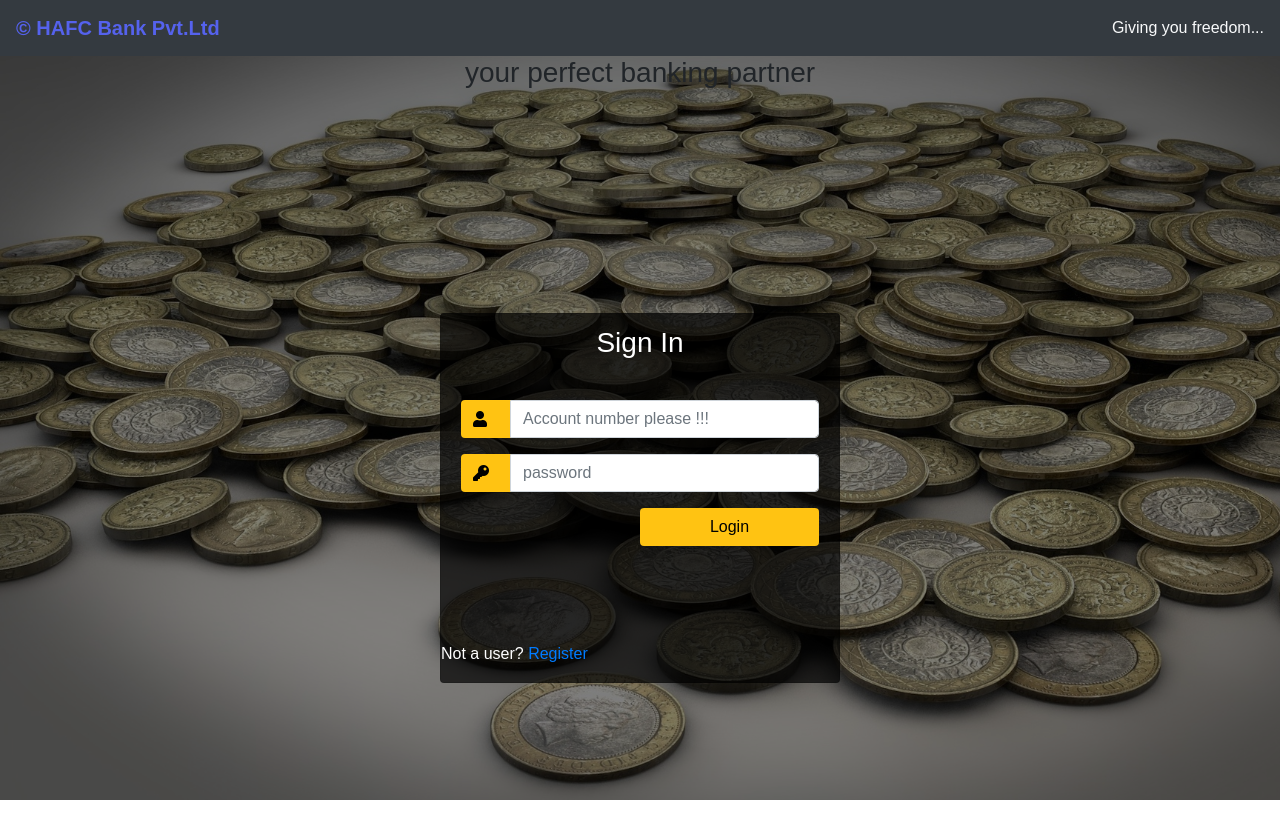
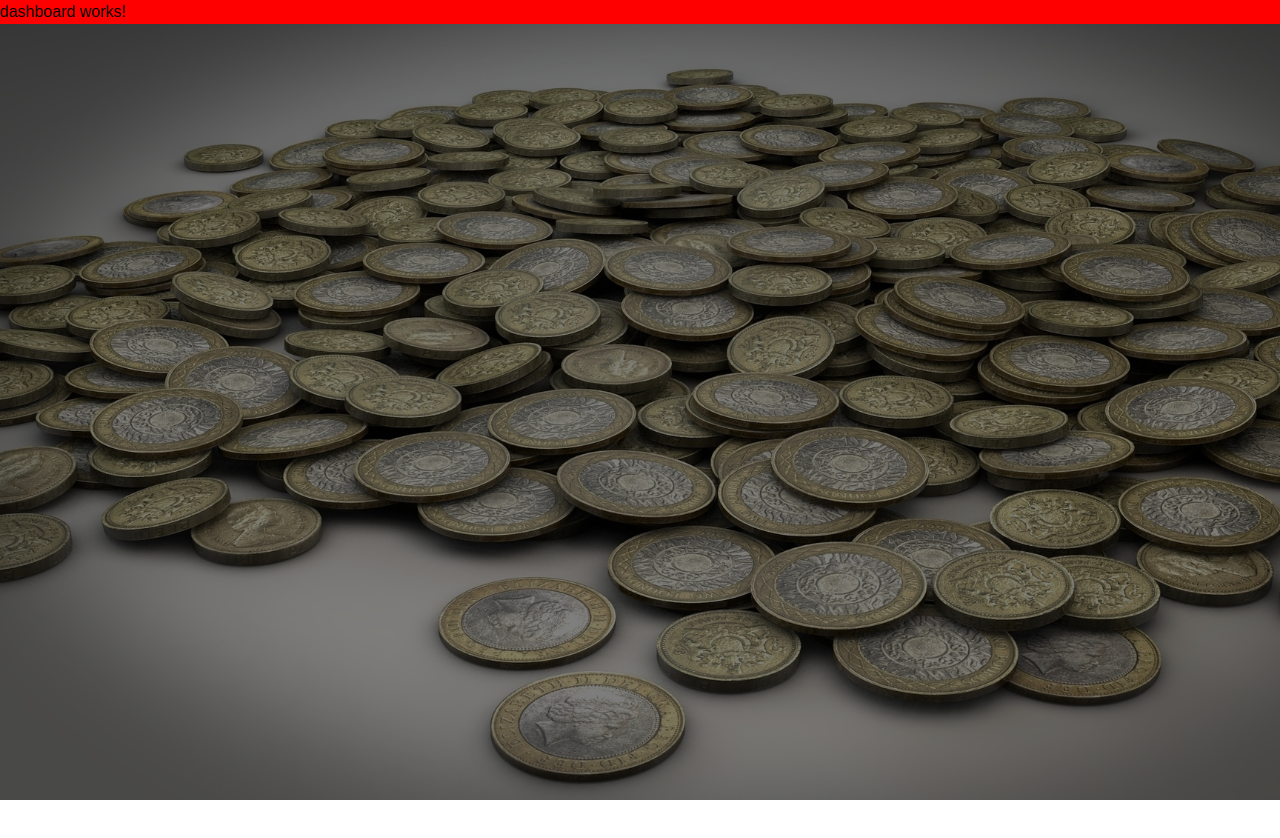
Before and after one commit to vysakhvivi/bankApp, an Angular app: page /dashboard in a window 1280 px wide. Before the commit this address led to /. Shown: the top 838 px of the page. After the commit the page ends 800 px from the top, so only its background shows below. Built offline with nearby package versions, Linux system fonts and the light colour scheme; a web font is replaced by a local one.

Commit message:
path and router added

```diff
--- a/src/app/app-routing.module.ts
+++ b/src/app/app-routing.module.ts
@@ -1,7 +1,16 @@
 import { NgModule } from '@angular/core';
 import { RouterModule, Routes } from '@angular/router';
+import { DashboardComponent } from './dashboard/dashboard.component';
+import { LoginComponent } from './login/login.component';
 
-const routes: Routes = [];
+const routes: Routes = [
+  {
+    path:'',component:LoginComponent
+  },
+  {
+    path:'dashboard',component:DashboardComponent
+  },
+];
 
 @NgModule({
   imports: [RouterModule.forRoot(routes)],
--- a/src/app/app.component.html
+++ b/src/app/app.component.html
@@ -1 +1 @@
-<app-login></app-login>
+<router-outlet></router-outlet>
--- a/src/app/app.module.ts
+++ b/src/app/app.module.ts
@@ -5,11 +5,13 @@
 import { AppRoutingModule } from './app-routing.module';
 import { AppComponent } from './app.component';
 import { LoginComponent } from './login/login.component';
+import { DashboardComponent } from './dashboard/dashboard.component';
 
 @NgModule({
   declarations: [
     AppComponent,
     LoginComponent,
+    DashboardComponent,
   ],
   imports: [
     BrowserModule,
--- /dev/null
+++ b/src/app/dashboard/dashboard.component.html
@@ -0,0 +1 @@
+<p style="background-color: red; color: black;">dashboard works!</p>
--- /dev/null
+++ b/src/app/dashboard/dashboard.component.ts
@@ -0,0 +1,15 @@
+import { Component, OnInit } from '@angular/core';
+
+@Component({
+  selector: 'app-dashboard',
+  templateUrl: './dashboard.component.html',
+  styleUrls: ['./dashboard.component.css']
+})
+export class DashboardComponent implements OnInit {
+
+  constructor() { }
+
+  ngOnInit(): void {
+  }
+
+}
--- a/src/app/login/login.component.html
+++ b/src/app/login/login.component.html
@@ -14,7 +14,7 @@
 
               </div>
               <div class="card-body">
-                  <form>
+                  <form (ngSubmit)="login()">
                       <div class="input-group form-group">
                           <div class="input-group-prepend">
                               <span class="input-group-text"><i class="fas fa-user"></i></span>
@@ -34,7 +34,7 @@
                       </div>
 
                       <div class="form-group">
-                          <input type="submit" (click)="login(acno,pswd)" value="Login" class="btn float-right login_btn " style="width:50%" >
+                          <input type="submit" value="Login" class="btn float-right login_btn " style="width:50%" >
                       </div>
                   </form>
               </div>
--- a/src/app/login/login.component.ts
+++ b/src/app/login/login.component.ts
@@ -1,4 +1,5 @@
 import { Component, OnInit } from '@angular/core';
+import { Router } from '@angular/router';
 
 @Component({
   selector: 'app-login',
@@ -20,27 +21,27 @@
   acno = "";
   pswd = "";
 
-  constructor() { }
+  constructor(private router:Router) { }
 
   ngOnInit(): void {
   }
 
-  loginaccnt(event: any) {
-    this.acno = event.target.value
-    console.log(this.acno);
+  // loginaccnt(event: any) {
+  //   this.acno = event.target.value
+  //   console.log(this.acno);
 
-  }
+  // }
 
-  passaccnt(event: any) {
-    this.pswd = event.target.value
-    console.log(this.pswd);
+  // passaccnt(event: any) {
+  //   this.pswd = event.target.value
+  //   console.log(this.pswd);
 
-  }
+  // }
 
 
 
 
-  login(a:any,b:any) {
+  login() {
     var acno = this.acno;
     var pswd = this.pswd;
 
@@ -49,6 +50,7 @@
     if (acno in database) {
       if (pswd == database[acno]["pswd"]) {
         alert("login succesfull")
+        this.router.navigateByUrl("dashboard")
 
       }
       else {
```
Also changed, not shown: src/app/dashboard/dashboard.component.css (added), 1 other file (tests, documents, lock files or other folders).
